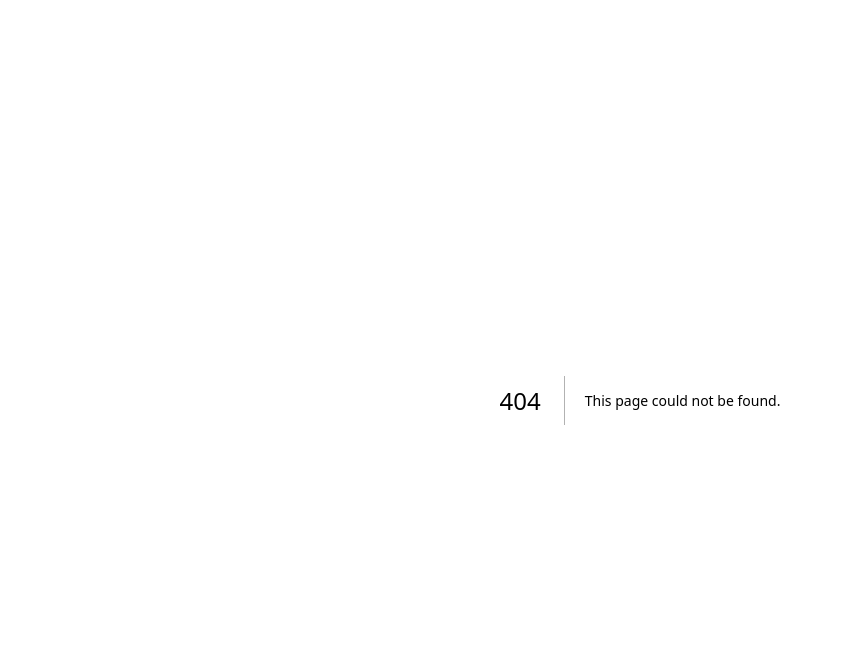
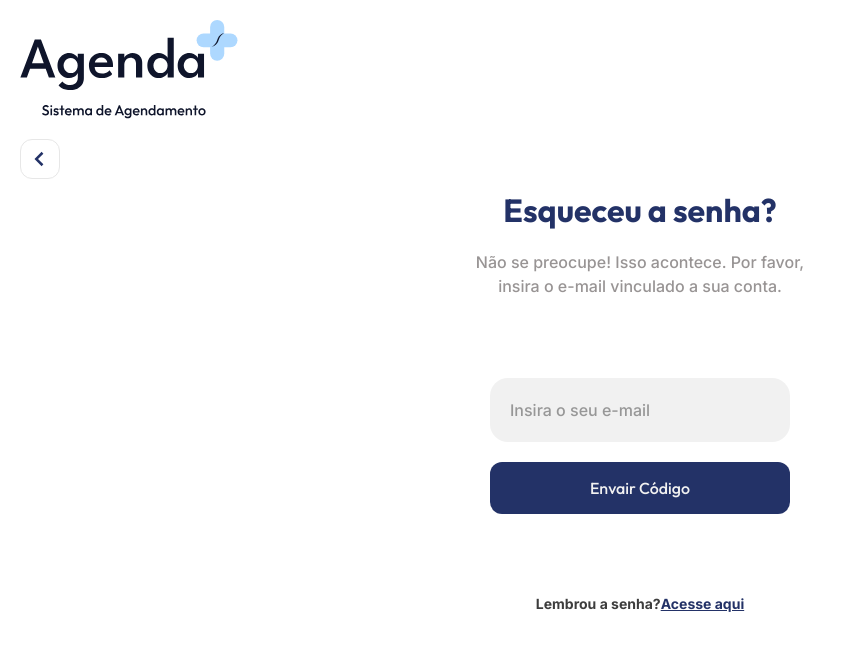
Before and after one commit to kairos-team/front-timely, a Next.js app: page /auth/recuperar-senha in a window 1280 px wide. Before the commit this address had no page. Shown: the top 650 px of the page, without its empty margins (0-846 px from the left). Built offline with nearby package versions, Linux system fonts and the light colour scheme.

Commit message:
feat: :sparkles: Create recovery password page.

```diff
--- a/src/app/auth/login/page.tsx
+++ b/src/app/auth/login/page.tsx
@@ -24,7 +24,7 @@ export default function Page() {
           <InputText type="email" placeholder="E-mail" />
           <div className="flex flex-col w-full gap-1">
             <InputText type="password" placeholder="Digite sua senha" />
-            <span className="text-end font-inter font-bold text-sm text-customBlue-400 cursor-pointer">Esqueceu sua senha?</span>
+            <span className="text-end font-inter font-bold text-sm text-customBlue-400 cursor-pointer" onClick={()=> router.push("/auth/recuperar-senha")}>Esqueceu sua senha?</span>
           </div>
         </div>
 
--- /dev/null
+++ b/src/app/auth/recuperar-senha/page.tsx
@@ -0,0 +1,42 @@
+"use client"
+
+import BackButton from "@/components/BackButton";
+import Button from "@/components/Button";
+import InputText from "@/components/InputText";
+import Image from "next/image";
+import { useRouter } from "next/navigation";
+
+
+export default function PasswordRecoveryPage() {
+  const router = useRouter()
+  return (
+    <>
+      <div className="flex flex-col items-center justify-center relative w-full h-full overflow-hidden">
+        <div className="flex flex-col absolute left-5 top-5 gap-5">
+          <Image src="/images/logo.svg" alt="Logo da empresa" width={218} height={95} className="hidden md:block" />
+
+          <BackButton onClick={() => router.push("/auth/login")}></BackButton>
+        </div>
+
+        <div className="absolute -right-52 -top-40 w-[500px] h-[500px] rounded-full bg-[#F8F9FF]" />
+        <div className="absolute -right-2 top-1 w-[400px] h-[400px] rounded-full border-4 border-[#F8F9FF]" />
+
+        <div className="flex flex-col items-center justify-center gap-20 z-50">
+          <div className="flex flex-col text-center gap-4 w-[345px]">
+            <h1 className="font-outfit font-bold text-customBlue-400 text-[32px]">Esqueceu a senha?</h1>
+            <span className="font-inter font-medium text-customNeutral-200">Não se preocupe! Isso acontece. Por favor, insira o e-mail vinculado a sua conta.</span>
+          </div>
+
+          <div className="flex flex-col items-center justify-center gap-5 w-75">
+            <InputText type="email" placeholder="Insira o seu e-mail" />
+            <Button variant="primary" type="button" onClick={() => console.log("Codigo do e-mail")}>Envair Código</Button>
+          </div>
+
+          <div className="flex text-center font-inter font-bold text-sm text-customNeutral-300">
+            Lembrou a senha? <span className="text-customBlue-400 underline cursor-pointer" onClick={() => router.push("/auth/login")}>Acesse aqui</span>
+          </div>
+        </div>
+      </div >
+    </>
+  )
+}
--- a/src/app/globals.css
+++ b/src/app/globals.css
@@ -20,6 +20,7 @@
   --color-customGreen-700: #0A8F5F;
 
   --color-customNeutral-50: #FFFFFF;
+  --color-customNeutral-200: #989494;
   --color-customNeutral-300: #3D3D3D;
   --color-customNeutral-400: #68686E;
   --color-customNeutral-500: #4B4B53;
```
